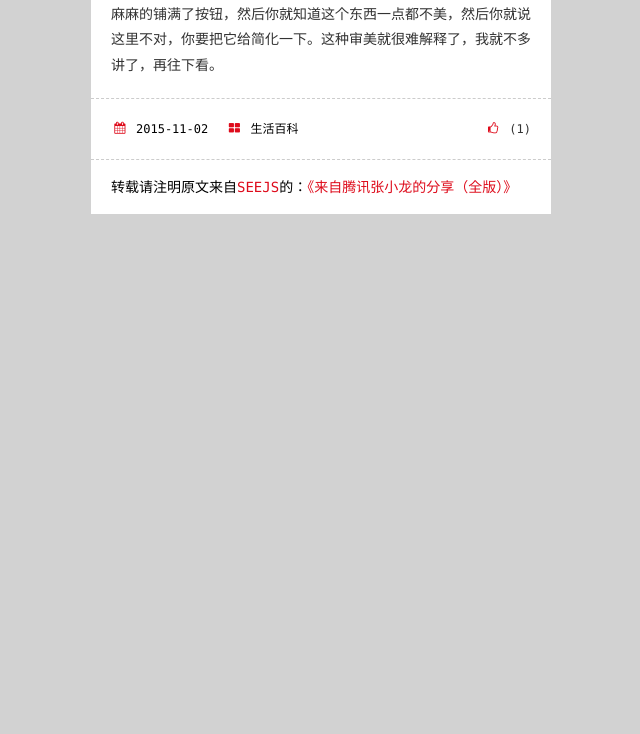
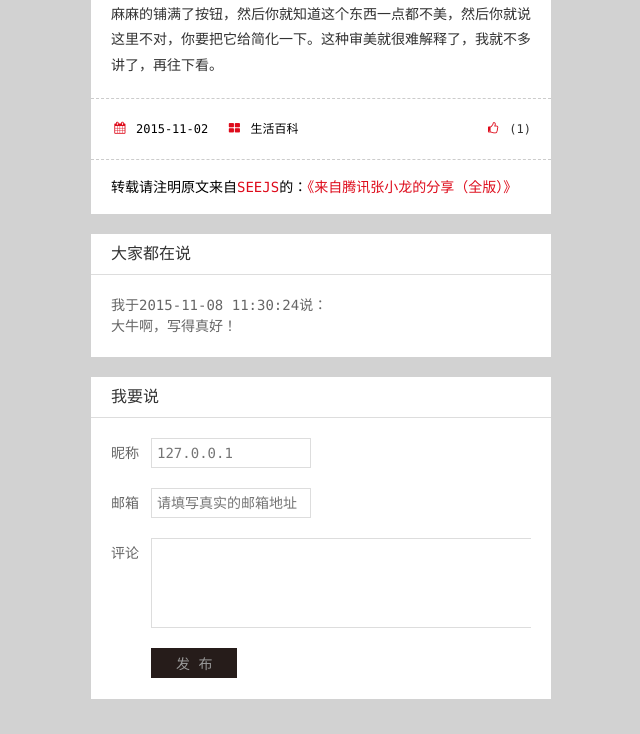
Before and after one commit to mailzwj/seejs, a PHP site: page /article.php?id=17 in a window 1280 px wide. Shown: the part 4684-5418 px from the top of the page, without its empty margins (299-939 px from the left). Before the commit the page ends 4898 px from the top, so only its background shows below. Run offline with PHP 8.4, Linux system fonts and the light colour scheme; data comes from the database, SQL or seed files in the repository; both versions use the stored data as it was after the commit; some web fonts are replaced.

Commit message:
添加评论功能

```diff
--- a/admin/index.php
+++ b/admin/index.php
@@ -36,6 +36,9 @@
                         <a href="./settings/article-list.php" target="J_AdminIframe" class="menu-link">文章管理</a>
                     </li>
                     <li class="menu">
+                        <a href="./settings/comment-review.php" target="J_AdminIframe" class="menu-link">评论管理</a>
+                    </li>
+                    <li class="menu">
                         <a href="./settings/card-setting.php" target="J_AdminIframe" class="menu-link">站长名片</a>
                     </li>
                 </ul>
--- a/article.php
+++ b/article.php
@@ -1,10 +1,11 @@
 <?php
     include_once('./inc/conn.php');
+    include_once('./inc/function.php');
     date_default_timezone_set('UTC');
     $id = isset($_GET['id']) ? $_GET['id'] : '';
     if ($id) {
         $art = mysql_query('SELECT * FROM article WHERE id=' . $id . ' AND published=1 AND deleted=0');
-        $rs = mysql_fetch_array($art);
+        $rs = @mysql_fetch_array($art);
     }
 ?>
 <!DOCTYPE html>
@@ -55,8 +56,79 @@
         </div>
         <?php } ?>
     </div>
+    <?php if ($rs) { ?>
+    <div class="comment-form">
+        <?php
+            $coms = mysql_query('SELECT * FROM comments WHERE articleid=' . $id . ' AND deleted=0');
+            $comCount = @mysql_num_rows($coms);
+        ?>
+        <div class="com-form">
+            <h3 class="com-title">大家都在说</h3>
+            <div class="com-list">
+                <?php
+                    if ($comCount) {
+                ?>
+                <ul class="rep-list">
+                    <?php
+                        while($rep = mysql_fetch_array($coms)) {
+                            if ($rep['user'] == get_real_ip()) {
+                                $user = '我';
+                            } else {
+                                $user = preg_replace("/(^[^.]+\.).*(\..+$)/", "$1*.*$2", $rep['user']);
+                            }
+                    ?>
+                    <li class="rep">
+                        <p class="rep-hd"><?php echo htmlspecialchars($user); ?>于<?php echo $rep['reply_time']; ?>说：</p>
+                        <div class="rep-bd">
+                            <?php echo htmlspecialchars($rep['content']); ?>
+                        </div>
+                    </li>
+                    <?php } ?>
+                </ul>
+                <?php
+                    } else {
+                ?>
+                <span class="no-reply">还没人发言，快来抢沙发~~</span>
+                <?php } ?>
+            </div>
+        </div>
+    </div>
+    <div class="comment-form">
+        <div class="com-form">
+            <h3 class="com-title">我要说</h3>
+            <form class="com-main" action="./inc/comment-save.php" method="post">
+                <input type="hidden" name="artid" value="<?php echo $id; ?>">
+                <div class="com-group">
+                    <label class="com-label" for="J_UserNick">昵称</label>
+                    <div class="com-field">
+                        <input type="text" class="com-inp" id="J_UserNick" name="nick" placeholder="<?php echo get_real_ip(); ?>">
+                    </div>
+                </div>
+                <div class="com-group">
+                    <label class="com-label" for="J_UserEmail">邮箱</label>
+                    <div class="com-field">
+                        <input type="text" class="com-inp" id="J_UserEmail" name="email" placeholder="请填写真实的邮箱地址">
+                    </div>
+                </div>
+                <div class="com-group">
+                    <label class="com-label" for="J_ComContent">评论</label>
+                    <div class="com-field">
+                        <textarea name="comment" id="ComContent" cols="30" rows="10" class="com-inp com-textarea"></textarea>
+                    </div>
+                </div>
+                <div class="com-group">
+                    <!-- <label class="com-label" for="J_UserEmail">邮箱</label> -->
+                    <div class="com-field">
+                        <input type="submit" class="com-button" id="J_UserComment" name="combtn" value="发 布">
+                    </div>
+                </div>
+            </form>
+        </div>
+    </div>
+    <?php } ?>
 </div>
 <?php
+    mysql_close($conn);
     include_once('./inc/assets-js.php');
 ?>
 <script src="assets/plugins/editormd/prettify.min.js"></script>
--- a/assets/css/article.css
+++ b/assets/css/article.css
@@ -3,6 +3,7 @@
 }
 
 .wrap .article-wrap {
+    margin-bottom: 20px;
     background-color: #fff;
 }
 
@@ -152,6 +153,99 @@ code.has-numbering {
 }*/
 /* 行号 End */
 
+/* 评论 Start */
+.comment-form {
+    margin-top: 20px;
+    background-color: #fff;
+}
+
+.com-form .com-title {
+    padding-left: 20px;
+    height: 40px;
+    line-height: 40px;
+    font-size: 16px;
+    color: #333;
+    font-weight: normal;
+    border-bottom: 1px solid #ddd;
+}
+
+.com-form .com-list {
+    padding: 20px;
+    color: #666;
+}
+
+.com-form .com-list .no-reply {
+    font-size: 12px;
+    color: #999;
+}
+
+.com-form .com-list .rep-list {
+    margin-top: -15px;
+}
+
+.com-form .com-list .rep {
+    margin: 15px 0 0;
+}
+
+.com-form .com-main {
+    display: block;
+    margin: 0 20px;
+    padding-top: 20px;
+    padding-bottom: 1px;
+}
+
+.com-form .com-main .com-group {
+    margin-bottom: 20px;
+    overflow: hidden;
+}
+
+.com-form .com-main .com-label {
+    float: left;
+    width: 40px;
+    height: 30px;
+    line-height: 30px;
+    font-size: 14px;
+    color: #666;
+}
+
+.com-form .com-main .com-field {
+    margin-left: 40px;
+}
+
+.com-form .com-main .com-inp {
+    padding: 0;
+    padding-left: 5px;
+    width: 153px;
+    height: 28px;
+    border: 1px solid #ddd;
+    outline: none;
+    color: #666;
+}
+
+.com-form .com-main .com-textarea {
+    padding: 5px;
+    width: 440px;
+    height: 78px;
+    resize: none;
+    vertical-align: top;
+}
+
+.com-form .com-main .com-button {
+    padding: 0 25px;
+    height: 30px;
+    border: 0;
+    line-height: 32px;
+    outline: none;
+    background-color: #261c1a;
+    color: #999;
+    cursor: pointer;
+}
+
+.com-form .com-main .com-button:hover {
+    background-color: #2e2220;
+}
+/* 评论 End */
+
 @media all and (max-width: 480px) {
     .wrap .art-title {
         height: 40px;
@@ -189,4 +283,14 @@ code.has-numbering {
         line-height: 40px;
         font-size: 10px;
     }
+
+    .com-form .com-main .com-field {
+        clear: both;
+        margin-left: 0;
+    }
+
+    .com-form .com-main .com-inp {
+        box-sizing: border-box;
+        width: 100%;
+    }
 }
--- /dev/null
+++ b/inc/function.php
@@ -0,0 +1,22 @@
+<?php
+    function get_real_ip(){
+        $ip=false;
+        if (!empty($_SERVER["HTTP_CLIENT_IP"])) {
+            $ip = $_SERVER["HTTP_CLIENT_IP"];
+        }
+        if (!empty($_SERVER['HTTP_X_FORWARDED_FOR'])) {
+            $ips = explode (", ", $_SERVER['HTTP_X_FORWARDED_FOR']);
+            if ($ip) {
+                array_unshift($ips, $ip);
+                $ip = FALSE;
+            }
+            for ($i = 0; $i < count($ips); $i++) {
+                if (!eregi ("^(10|172\.16|192\.168)\.", $ips[$i])) {
+                    $ip = $ips[$i];
+                    break;
+                }
+            }
+        }
+        return ($ip ? $ip : $_SERVER['REMOTE_ADDR']);
+    }
+?>
```
Also changed, not shown: admin/settings/comment-del.php (added, +30 -0 lines), admin/settings/comment-list.php (added, +107 -0 lines), admin/settings/comment-review.php (added, +75 -0 lines), admin/settings/comment-verify.php (added, +36 -0 lines), apis/praise.php (+6 -25 lines), inc/comment-save.php (added, +25 -0 lines), seejs-structure.sql (+20 -3 lines), seejs-with-data.sql (+33 -8 lines), admin/assets/comment/list.css (renamed from admin/assets/article/list.css), admin/settings/info-save.php (line endings or trailing spaces), assets/css/about.css (deleted), assets/css/base.css (line endings or trailing spaces), content/upload/201412111132247751-1446432983.jpg (added), content/upload/logo-1446427876.png (renamed from content/upload/logo-1446224541.png), 2 more files.
